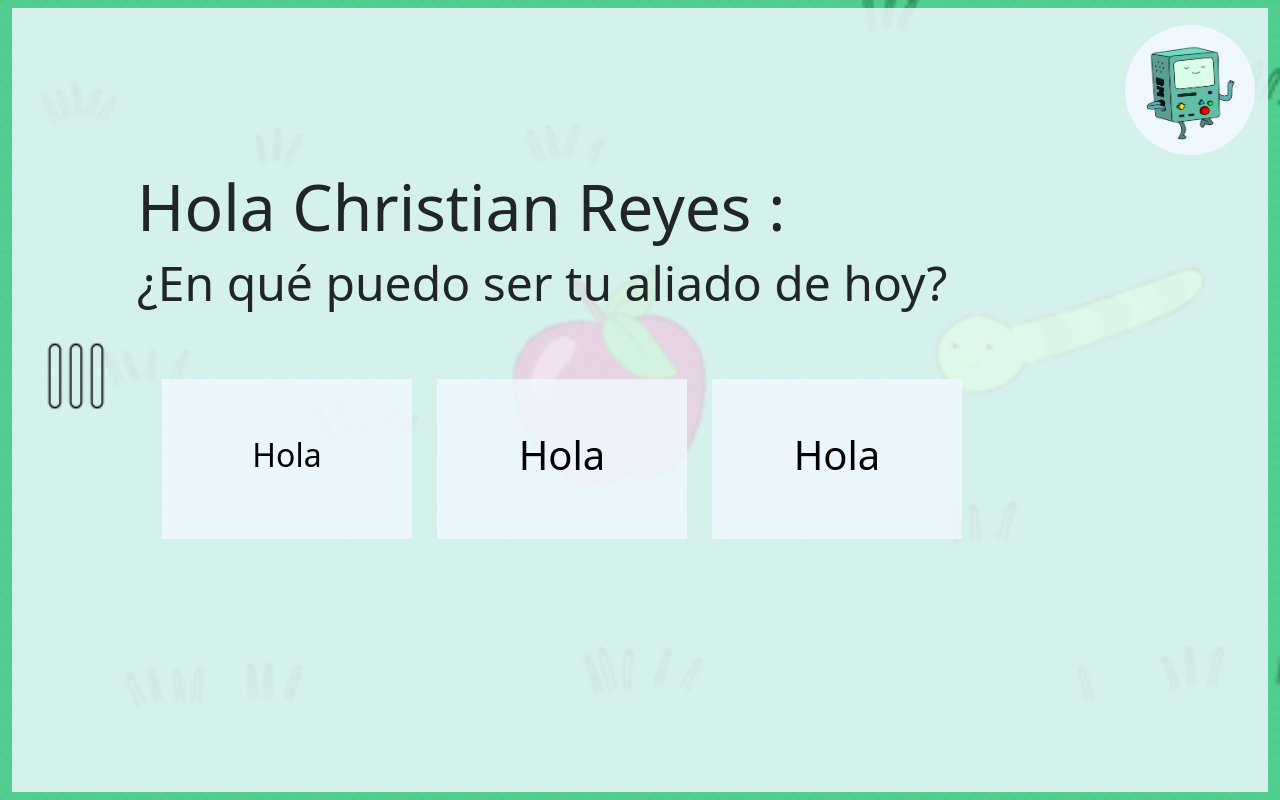
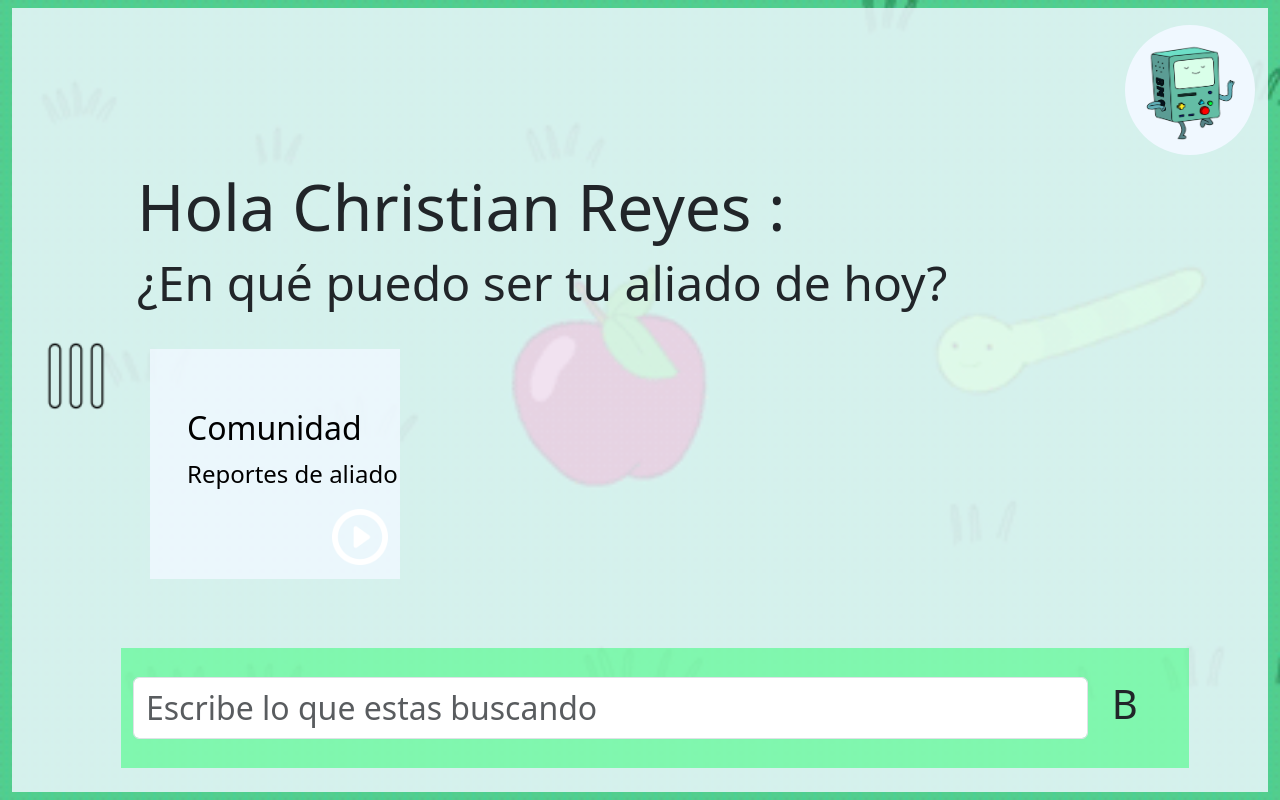
Before and after one commit to Christianguarnerosx/Antiacosoalm, a PHP site: page /Principalalm.php in a window 1280 px wide. Run offline with PHP 8.4, Linux system fonts and the light colour scheme; a user stored in the database is signed in; data comes from the database, SQL or seed files in the repository; some libraries are stand-ins or nearby versions.

Commit message:
Octavo commit

```diff
--- a/Cliente/Principalalm.php
+++ b/Cliente/Principalalm.php
@@ -20,58 +20,72 @@
 session_start();
 ?>
 
-<body>
+<body class="scroll-no">
     <div class="container-fluid">
         <div class="row">
             <!--La clase collapse propia de bootstrap 5, utilizada para poder ocultar/contraer columnas y hacer el efecto de menu-->
-            <div class="col-2 collapse" id="colmenuprincipal"> <!--Barra menu de la izq. Principalmente esta colapsada (no se ve)    TAMBIEN se utiliza el tama;o de col por que si no no obtiene el tamano que se le asigan en el css-->
+            <div class="col-2 collapse" id="colmenuprincipalalm"> <!--Barra menu de la izq. Principalmente esta colapsada (no se ve)    TAMBIEN se utiliza el tama;o de col por que si no no obtiene el tamano que se le asigan en el css-->
                 <?php
                 include("include/Menualm.php");
                 ?>
             </div>
 
             <!--columna utilizada para el contenido principal de la interfaz (no opciones lo de en medio) aqui van los botones que abren las demas columnas (menu/configuraciones)-->
-            <div class="col centrar" id="contenedor-principal">
+            <div class="col centrar" id="principalalm-contenedor">
                 <!--Botones que activan menus/extras sobre el contenedro principal porque si se ponen en las columnas obvio no aparecerian -->
-                <button type="button" id="btn-menu-principal" class="btn-transparente" data-bs-toggle="collapse" data-bs-target="#colmenuprincipal" aria-expanded="false" aria-controls="colmenuprincipal">
+                <button type="button" id="btn-menu-principalalm" class="btn-transparente" data-bs-toggle="collapse" data-bs-target="#colmenuprincipalalm" aria-expanded="false" aria-controls="colmenuprincipalalm">
                     <img src="imagenes/iconos/menudesactivado.png" class="icono-m rotar-90" alt="">
                 </button>
-                <button type="button" id="btn-extras-principal" class="btn-transparente" data-bs-toggle="collapse" data-bs-target="#colconfigprincipal" aria-expanded="false" aria-controls="colconfigprincipal">
+                <button type="button" id="btn-extras-principalalm" class="btn-transparente" data-bs-toggle="collapse" data-bs-target="#colconfigprincipalalm" aria-expanded="false" aria-controls="colconfigprincipalalm">
                     <img src="imagenes/avatares/avatar-bmo.gif" class="icono-g" alt="">
                 </button>
 
                 <!--1 contenedor principal ya el contenido de enmedio/principal de la interfaz-->
-                <main class="cuadro-f blanco-transparente">
-                    <img id="principal-logo" class="logo-c" src="imagenes/logos/logoaliadoshorizontal.gif" alt=""> <!--Logo del contenedor de contenido de enmedio-->
-                    <section class="espacio-top-vh">
-                        <!--Fila contenido-->
+                <section id="principalalm-cuadro" class="cuadro-fondo blanco-transparente"> <!--El id se ha utilizado para poner su position relative y asi sea refremcia de otros elementos-->
+                    <!--Logo del contenedor de contenido de enmedio-->
+                    <img id="principalalm-logo" class="logo-c" src="imagenes/logos/logoaliadoshorizontal.gif" alt="">
+                    <!--Contenedor principal (central) de todos los componentes de la interfaz-->
+                    <main id="principalalm-main" class="espacio-top-vh espacio-left-g">
                         <div class="row">
-                            <div class="col espacio-left-g">
+                            <div class="col">
+                                <!--Fila/seccion de titulos y subtitulos-->
+                                <div class="row">
                                     <h1 class="titulo-c"><!--Mensaje de bienvenida con nombre. Aqui se obtiene el nombre haciendo referencia a la variable sesion (que tiene el id (obtenido en autenticar)) y consultando en el php de abajo -->
                                         Hola<?Php include("../Servidor/funciones_session/session_nombreapa.php") ?>: <!--Mandamos a trear una funcion que obtienen el nombre de la session iniciada (Para esto se debe corroborar si se inicio la session_start en este documento)-->
                                         <h2 class="text-g">¿En qué puedo ser tu aliado de hoy?</h2>
                                     </h1>
                                 </div>
+
+                                <!--fila/seccion de cards de opciones rapidas-->
+                                <div class="row espacio-top-c">
+                                    <!--Tarjeta de opciones de inicio/ en inetrfaz principal-->
+                                    <a class="card-principalalm blanco-solido espacio-left-c decoracion-no"> <!-- Esta Es la tarjeta tipo a, para que sea un link cuando le den click-->
+                                        <div class="row espacio-top-m"><!--Fila de texto de la card-->
+                                            <h1 class="text-m txt-negro espacio-left-c">Comunidad</h1>
+                                            <p class="text-c txt-negro espacio-left-c">Reportes de aliado</p>
                                         </div>
-                        <div class="row espacio-top-m espacio-left-g">
-                            <a class="card-g blanco-solido centrar espacio-left-c es decoracion-no txt-negro">
-                                <h1 class=" text-m">Hola</h1>
-                            </a>
-
-                            <a class="card-g blanco-solido centrar espacio-left-c decoracion-no txt-negro">
-                                <h1>Hola</h1>
-                            </a>
-
-                            <a class="card-g blanco-solido centrar espacio-left-c decoracion-no txt-negro">
-                                <h1>Hola</h1>
+                                        <div class="row"> <!-- Fila de el icono inferior en la card -->
+                                            <img class="icono-card-rb" src="imagenes/iconos/iconoplay.png" alt="">
+                                        </div>
                                     </a>
                                 </div>
+
+                                <div id="principalalm-barra-busqueda" class="row centrar-v">
+                                    <div class="col">
+                                        <input class="form-control text-m" id="" type="text" placeholder="Escribe lo que estas buscando" aria-label="">
+                                    </div>
+                                    <div class="col-1">
+                                        <h1>B</h1>
+                                    </div>
+                                </div>
+                            </div>
+                        </div>
+                    </main>
                 </section>
-                </main>
             </div>
 
             <!--Columna de configuracion se abre dando click al avatar, aqui se manda a traer las opciones posibkes a configuar-->
-            <div class="col collapse" id="colconfigprincipal"> <!--Barra menu de la izq-->
+            <div class="col collapse" id="colconfigprincipalalm"> <!--Barra menu de la izq-->
 
             </div>
         </div>
--- a/Cliente/css/estilos.css
+++ b/Cliente/css/estilos.css
@@ -265,8 +265,13 @@ haciendo mas reciclabe el codigo*/
   height: 90px;
 }
 
-.icono-card{
-  width: 70px;
+/*Icono que lleva una card abajo derecha*/
+.icono-card-rb {
+  /*Para que funcione es necesario que el contenedor padre tenga una position relative*/
+  position: absolute;
+  width: 80px;
+  right: 0vw;
+  bottom: 14px;
 }
 
 
@@ -277,7 +282,7 @@ haciendo mas reciclabe el codigo*/
   height: 200px;
 }
 
-/*Clase que se utiliza cuando quiere poner el tama;oa un icono*/
+/*Clase que se utiliza cuando quiere poner el tamano a un icono*/
 .avatar-m {
   width: 150px;
   height: 150px;
@@ -299,17 +304,11 @@ haciendo mas reciclabe el codigo*/
   width: calc(1500px - 15vw);
 }
 
-/*Este hara un cuasdro blanco vertical nomalmente utilizado para hacer los cuadros de los login verticales*/
-.cuadro-f {
+/*Este hara un cuadro blanco vertical nomalmente utilizado para hacer los cuadros de los login verticales*/
+.cuadro-fondo {
   height: 98%;
   /*Ideal CALC para cuando se hace el cuadro blaco para resolucion de movil/telefono*/
   width: 100%;
-}
-
-/*++++++++++++++++++++++++++++++++++++++++++++++++++++++++++++++++++ Cards ++++++++++++++++++++++++*/
-.card-g {
-  height: 20vh;
-  width: 250px;
 }
 
 /*++++++++++++++++++++++++++++++++++++++++++++++++++++++++++++++++++ Input ++++++++++++++++++++++++*/
@@ -324,15 +323,25 @@ haciendo mas reciclabe el codigo*/
 }
 
 /*++++++++++++++++++++++++++++++++++++++++++++++++++++++++++++++++++ Colores Fondos +++++++++++++++++++++*/
+/*Asigna un color blanco translucido de fondo a cualquier elemento*/
 .blanco-transparente {
   background-color: rgba(240, 248, 255, 0.836);
 }
 
+/*Asigna un color blanco solido de fondo a cualquier elemento*/
 .blanco-solido {
   background-color: rgba(240, 248, 255, 0.836);
 }
 
-/*++++++++++++++++++++++++++++++++++++++++++++++++++++++++++++++++++ Animaciones/rotar +++++++++++++++++++++*/
+/*Scroll*/
+.scroll-no {
+  margin: 0;
+  padding: 0;
+  height: 100vh;
+  overflow: hidden;
+}
+
+/********************************************************************************* Animaciones/rotar *****************************/
 /*Clase para poder voltear/rotar en 90 grados*/
 .rotar-90 {
   transform: rotate(90deg);
@@ -343,7 +352,7 @@ haciendo mas reciclabe el codigo*/
   transform: rotate(90deg);
 }
 
-/*++++++++++++++++++++++++++++++++++++++++++++++++++++++++++++++++++ Hover/sobreponer +++++++++++++++++++++*/
+/*************************************************************************************** Hover/sobreponer ****************************/
 /*Hover para que todos los botones que la utilizen cambien de tamano como iniciar sesion/recuperarpass, etc*/
 .hover-btn:hover {
   transform: scale(1.05);
@@ -525,9 +534,9 @@ Asi logras evadir lo de position y z index en los elementos*/
   border: 8px solid rgb(76, 247, 165);
 }
 
-/*------------------------------------------------------------------------------------------------------------ PRINCIPAL -------------*/
+/*------------------------------------------------------------------------------------------------------------ principalalm -------------*/
 /*Contenedor que asigan ek fondo de imagen de la interfas*/
-#contenedor-principal {
+#principalalm-contenedor {
   background-image: url("../imagenes/fondos/gusano.gif");
   background-repeat: no-repeat;
   background-size: cover;
@@ -537,12 +546,12 @@ Asi logras evadir lo de position y z index en los elementos*/
   transition: 0.3s ease-in;
 }
 
-#colmenuprincipal {
+#colmenuprincipalalm {
   width: 300px;
   /*Este tama;o solo se utilizara provisionlamnete mientras se desarrolla para pon tener que estra abre y cierra el menu, se pone ya que si no abre de mas el menu, y asi mantiene la coherencia con el tamano asignado en el js logica menu*/
 }
 
-#colconfigprincipal {
+#colconfigprincipalalm {
   position: fixed;
   z-index: 1;
   background-color: rgba(252, 16, 16, 0.955);
@@ -551,8 +560,13 @@ Asi logras evadir lo de position y z index en los elementos*/
   transition: 0.25s ease-in;
 }
 
-/*Boton de menu que esta en la interfaz principal que maneja posicion y duracion de transisioones de el boton*/
-#btn-menu-principal {
+/*Posicio relative para que otros elementos que sean absolutes partan de esta refrencia a la hora de hacer left o rigth (en fin en ubicar a un elemento de esta forma estatico por lo regular)*/
+#principalalm-cuadro {
+  position: relative;
+}
+
+/*Boton de menu que esta en la interfaz principalalm que maneja posicion y duracion de transisioones de el boton*/
+#btn-menu-principalalm {
   position: fixed;
   z-index: 3;
   left: 25px;
@@ -560,8 +574,8 @@ Asi logras evadir lo de position y z index en los elementos*/
   transition: 0.4s ease-out;
 }
 
-/*Boton de extras que esta en la interfaz principal que maneja posicion y duracion de transisioones de el boton*/
-#btn-extras-principal {
+/*Boton de extras que esta en la interfaz principalalm que maneja posicion y duracion de transisioones de el boton*/
+#btn-extras-principalalm {
   position: fixed;
   z-index: 3;
   right: 25px;
@@ -574,12 +588,37 @@ Asi logras evadir lo de position y z index en los elementos*/
 }
 
 /*Logo aliados top izq*/
-#principal-logo {
+#principalalm-logo {
   margin-top: -55px;
   margin-left: 25px;
   margin-bottom: 0;
 }
 
+/*Contenedor donde va el contenido de enmedio, cards normalmente */
+#principalalm-main {
+  overflow-y: auto;
+  overflow-x: hidden;
+  height: 60vh;
+}
+
+/*Tarjeta de opciones grande*/
+.card-principalalm {
+  position: relative;
+  height: calc(70px + 20vh);
+  width: 250px;
+}
+
+/*Barra de busqueda/consulta de principalalm alm*/
+#principalalm-barra-busqueda {
+  position: absolute;
+  bottom: 3vh;
+  /*Se utilizo vh para que en la resolucion de telefono se suba mas*/
+  width: 85%;
+  background-color: rgba(0, 255, 81, 0.399);
+  height: 120px;
+  margin-left: -2vh;
+  z-index: 1;
+}
 
 /******************************************************************************************************* Menualm/include **************/
 #Menudealm {}
```
Also changed, not shown: Cliente/js/logica_menu_principal.js (+24 -23 lines). Lines whose indentation alone changed are shown as unchanged.
